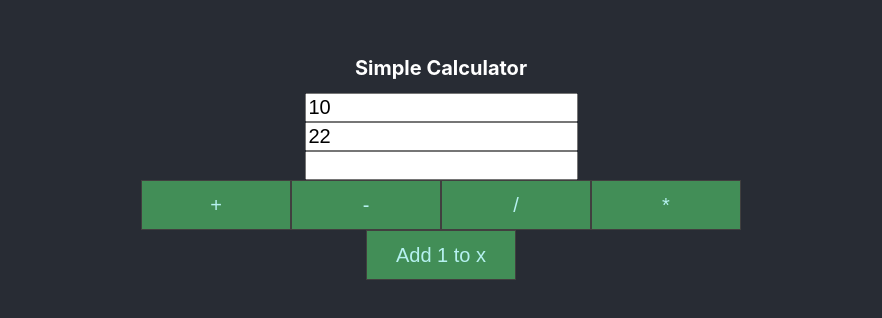
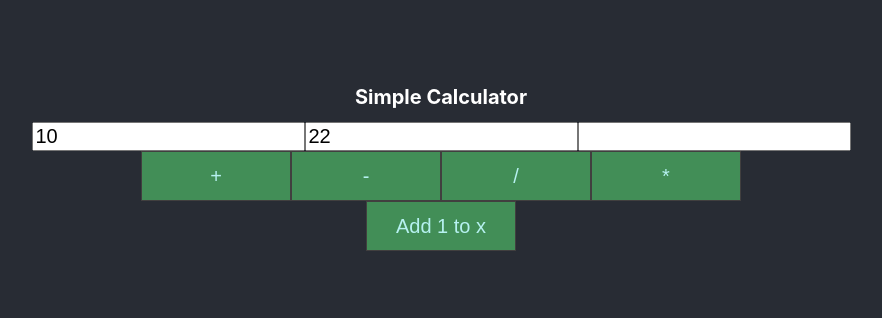
Before and after one commit to Possum-Dude/lesson1calculator, a React (Create React App) app: page / in a window 1280 px wide. Shown: the part 238-556 px from the top of the page, without its empty margins (199-1081 px from the left). Built offline with nearby package versions, Linux system fonts and the light colour scheme.

Commit message:
moved everything to different pages

```diff
--- a/src/App.js
+++ b/src/App.js
@@ -1,45 +1,17 @@
 import logo from './logo.svg';
 import './App.css';
 import { useState } from'react';
-
+import CalcButtons from './Components/CalcButtons'
 
 const App = (props) => {
 
 
 const[ x, setX ] = useState(0);
-const[ answer, setAnswer ] = useState("");
-const[ first, setFirst] = useState(10);
-const[ second, setSecond] = useState(22);
 
-const LogCalculate = (first, second, symbol) => {
-  console.log("Running the calc",first + " " + symbol + " " + second + " = " + eval(first +symbol + second));
-}
 
-const Calculate = (value) => {
-  console.log("what is value?", value);
 
-  if (value !== "") {
 
-switch (value) {
 
-case "-":
-setAnswer(first - second);
-break;
-case"+":
-  setAnswer(Number(first + second));
-break;
-case "/":
-setAnswer(first / second);
-break;
-case "*":
-setAnswer(first * second);
-break;
-default:  setAnswer("Error");
-}
-LogCalculate(first, second, value);
-
-  }
-}
 
 var Add = (x) =>{
   x=x+1;
@@ -55,19 +27,7 @@ var Add = (x) =>{
 
       <header className="App-header">
         <h1>Simple Calculator</h1>
-        <input type="number"
-         value={Number(first)}
-          onChange={(e) => setFirst(Number(e.target.value))}/>
-
-          <input type="number"
-         value={Number(second)}
-          onChange={(e) => setSecond(Number(e.target.value))}/>
-
-          <input type="number" defaultValue={answer}/>
-         <div><button className='Addbutton' onClick={() =>Calculate("+")}>+</button>
-         <button className='Addbutton' onClick={() =>Calculate("-")}>-</button>
-         <button className='Addbutton' onClick={() =>Calculate("/")}>/</button>
-         <button className='Addbutton' onClick={() =>Calculate("*")}>*</button></div>
+        <CalcButtons></CalcButtons>
 
         <button className="Addbutton" onClick={() => Add(x)}>
   Add 1 to x
--- a/src/Components/CalcButtons.js
+++ b/src/Components/CalcButtons.js
@@ -0,0 +1,56 @@
+import {React, useState} from 'react'
+import { LogCalculate, LogValue } from './logs';
+
+const CalcButtons = () => {
+
+    const[ answer, setAnswer ] = useState("");
+const[ first, setFirst] = useState(10);
+const[ second, setSecond] = useState(22);
+    const Calculate = (value) => {
+        LogValue( value);
+
+        if (value !== "") {
+
+      switch (value) {
+
+      case "-":
+      setAnswer(first - second);
+      break;
+      case"+":
+        setAnswer(Number(first + second));
+      break;
+      case "/":
+      setAnswer(first / second);
+      break;
+      case "*":
+      setAnswer(first * second);
+      break;
+      default:  setAnswer("Error");
+      }
+      LogCalculate(first, second, value);
+
+        }
+      }
+  return (
+    <div>
+    <input type="number"
+         value={Number(first)}
+          onChange={(e) => setFirst(Number(e.target.value))}/>
+
+          <input type="number"
+         value={Number(second)}
+          onChange={(e) => setSecond(Number(e.target.value))}/>
+
+          <input type="number" defaultValue={answer}/>
+         <div>
+            <button className='Addbutton' onClick={() =>Calculate("+")}>+</button>
+            <button className='Addbutton' onClick={() =>Calculate("-")}>-</button>
+            <button className='Addbutton' onClick={() =>Calculate("/")}>/</button>
+            <button className='Addbutton' onClick={() =>Calculate("*")}>*</button>
+         </div>
+         </div>
+    )
+}
+
+
+export default CalcButtons
--- /dev/null
+++ b/src/Components/logs.js
@@ -0,0 +1,7 @@
+export const LogCalculate = (first, second, symbol) => {
+    console.log("Running the calc",first + " " + symbol + " " + second + " = " + eval(first +symbol + second));
+  }
+
+  export const LogValue = (symbol) => {
+    console.log("calc Operation", symbol);
+  }
```
